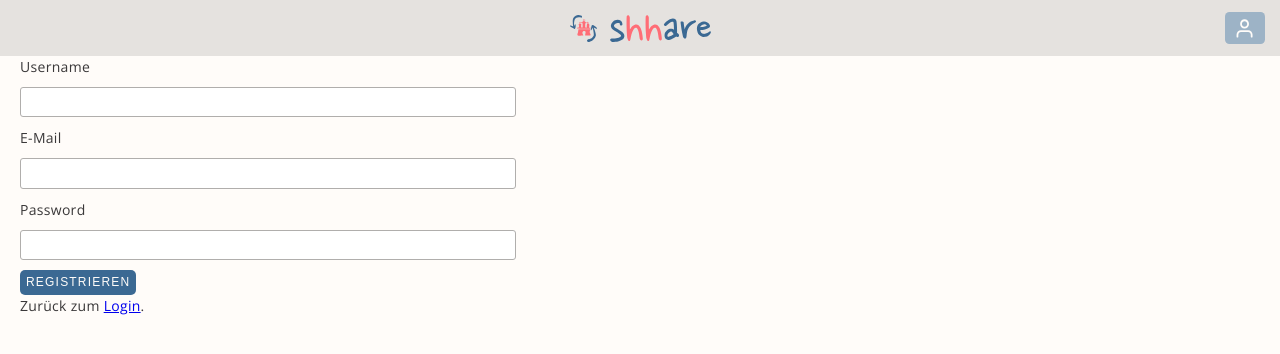
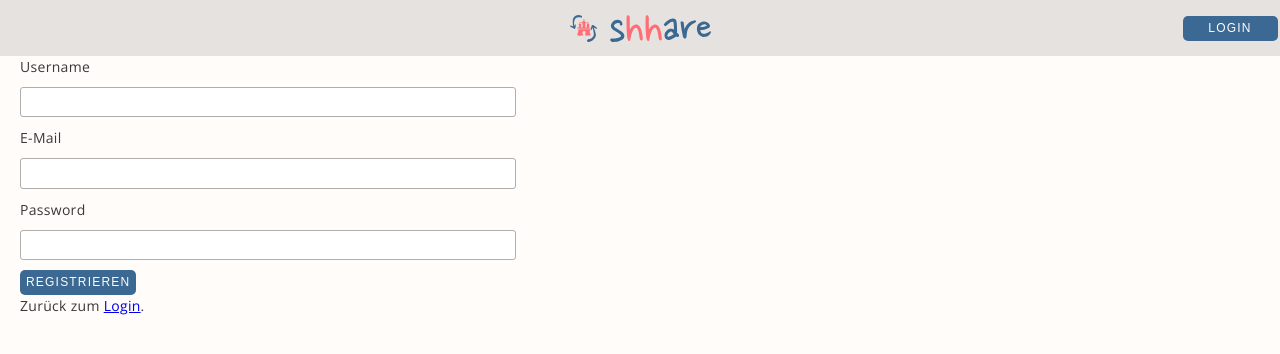
Before and after one commit to mar-zim/capstone-project, a React (Create React App) app: page /register in a window 1280 px wide. Shown: the top 354 px of the page. Built offline with nearby package versions, Linux system fonts and the light colour scheme; no server answers.

Commit message:
Not show Login on Welcome Page

```diff
--- a/src/components/Header/Header.js
+++ b/src/components/Header/Header.js
@@ -1,25 +1,25 @@
 import React, { useContext } from 'react'
-import { Link } from 'react-router-dom'
+import { Link, useLocation } from 'react-router-dom'
 import styled from 'styled-components'
 import LogoutButton from '../auth/LogoutButton'
 import loginContext from '../../services/loginContext'
 import Button from '../Button/Button'
-import userLogo from '../../icons/user.svg'
 
 export default function Header() {
   const { user } = useContext(loginContext)
-
+  const location = useLocation()
   return (
     <StyledHeader>
       <StyledLogo src={process.env.PUBLIC_URL + '/logo.svg'} alt="logo" />
-      <UserIcon src={userLogo} alt="user" />
-      {/* {user ? (
+      {user ? (
         <LogoutButton />
       ) : (
-        <Link to="/welcome">
-          <Button backColor="var(--lightblue)" text="login" />
-        </Link>
-      )} */}
+        location.pathname !== '/welcome' && (
+          <Link to="/welcome">
+            <Button backColor="var(--lightblue)" text="login" />
+          </Link>
+        )
+      )}
     </StyledHeader>
   )
 }
@@ -28,7 +28,7 @@ const StyledHeader = styled.header`
   background-color: var(--grey-5);
   display: grid;
   grid-template-rows: 1fr;
-  grid-template-columns: 70px auto 70px;
+  grid-template-columns: 100px auto 100px;
   align-items: center;
   justify-items: center;
 `
@@ -38,7 +38,7 @@ const StyledLogo = styled.img`
   grid-column: 2 / span 1;
 `
 
-const UserIcon = styled.img`
+const LoginButton = styled.img`
   width: 40px;
   grid-column: 3 / span 1;
 `
```
Also changed, not shown: src/icons/user.svg (deleted).
